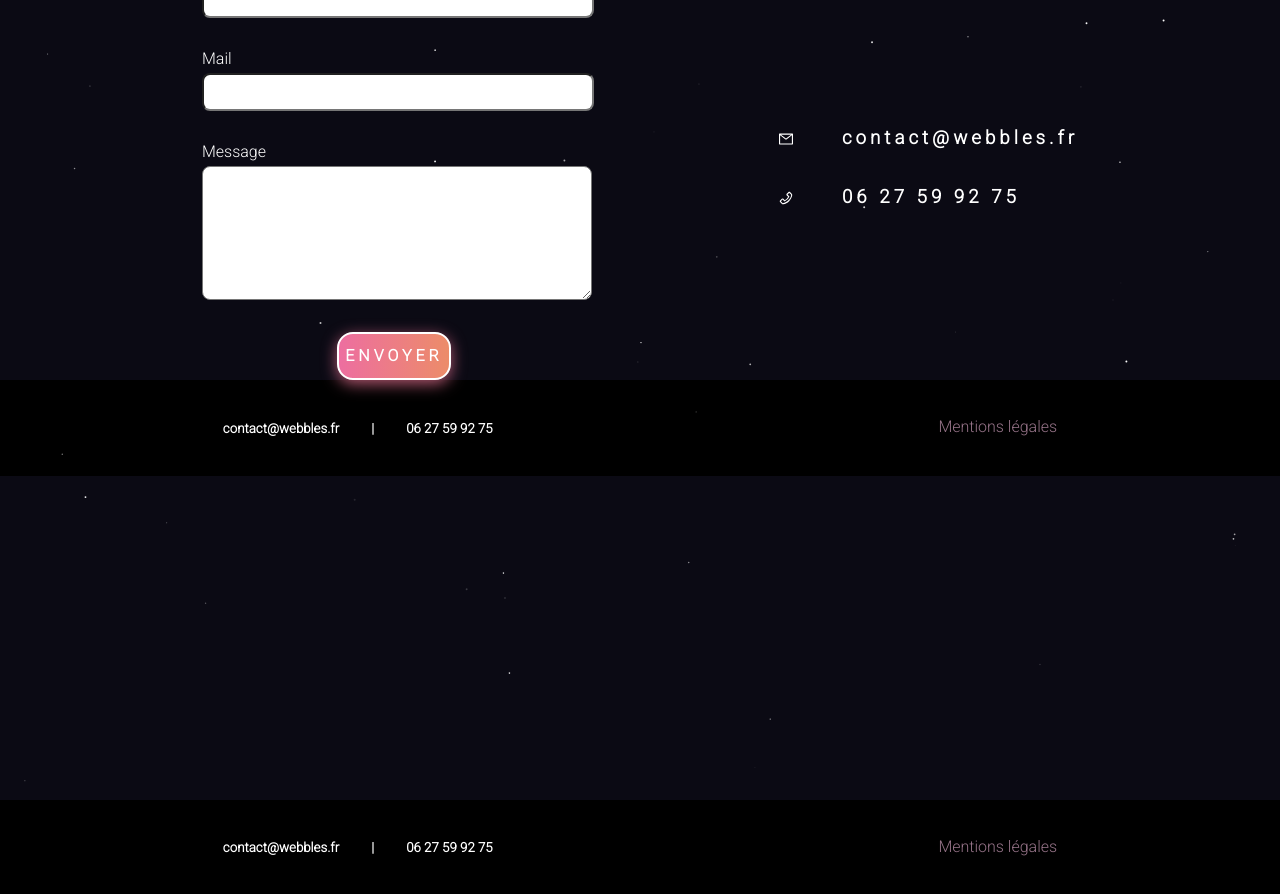
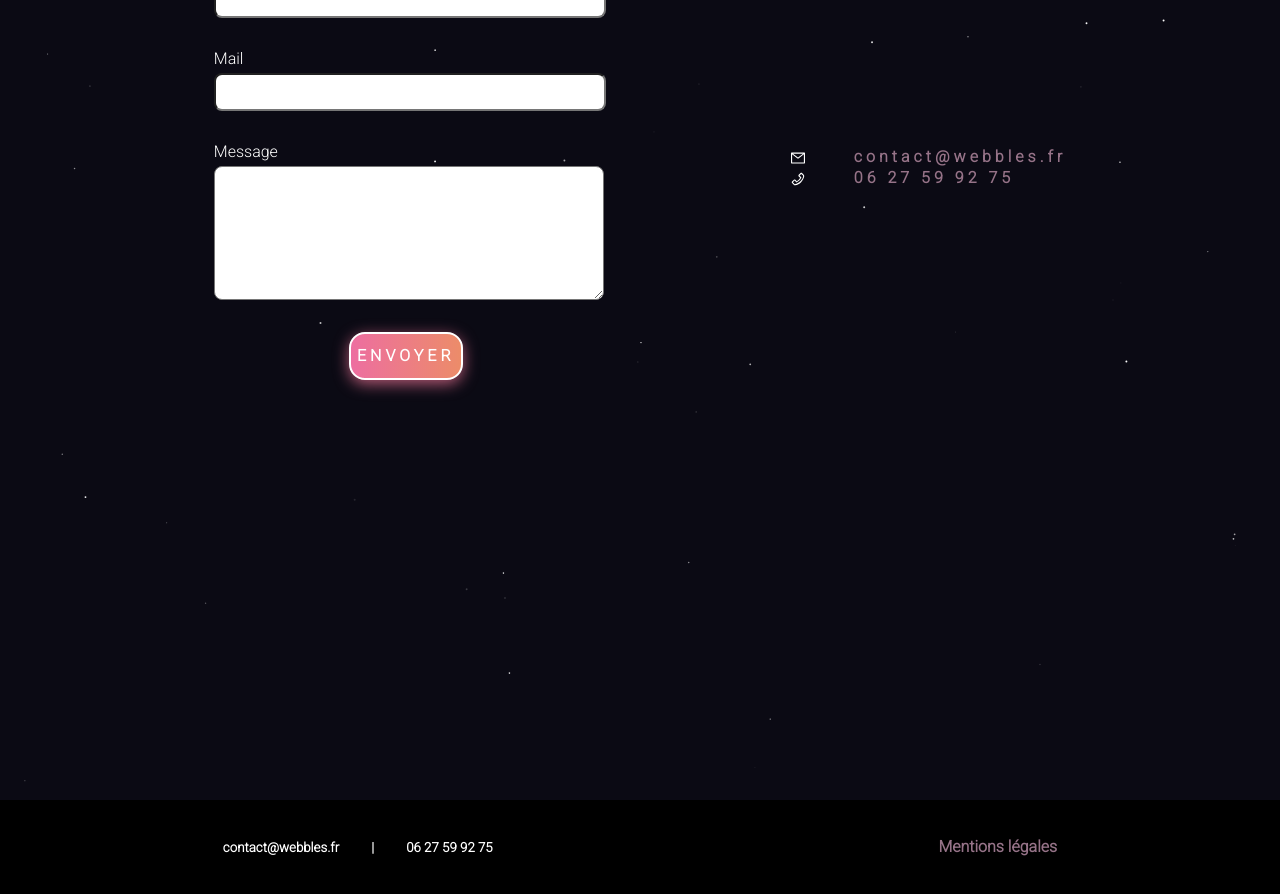
Before and after one commit to SwannDefossez/webbles, a Next.js app: page /contact in a window 1280 px wide. Shown: the part 1120-2014 px from the top of the page. Built offline with nearby package versions, Linux system fonts and the light colour scheme.

Commit message:
ajout lexique et modif page contact

```diff
--- a/src/app/contact/contact.module.scss
+++ b/src/app/contact/contact.module.scss
@@ -30,10 +30,29 @@
   &__info {
     @include flex(column, center, flex-start);
     letter-spacing: 0.25rem;
+    & a {
+      text-decoration: none;
+      color: rgb(150, 115, 136);
+      border-bottom: 0px white solid;
+      font-weight: bold;
+      &::after {
+        content: "";
+        display: block;
+        width: 0;
+        height: 2px;
+        background: #ffffff;
+        transition: width 0.3s;
+      }
+      &:hover::after {
+        width: 100%;
+        //transition: width .3s;
+      }
+    }
   }
   &__mail,
   &__phone {
     @include flex(row, center, center);
     gap: 3rem;
   }
+
 }
--- a/src/app/contact/page.js
+++ b/src/app/contact/page.js
@@ -2,9 +2,10 @@
 import React from "react";
 import css from "./contact.module.scss";
 import ParticleBackground from "../../components/particle/particleBackground";
-import Footer from "../../components/footer/footer";
+
 import Form from "../../components/form/form.jsx";
 import { AiOutlineMail, AiOutlinePhone } from "react-icons/ai";
+import Link from "next/link";
 
 export default function page() {
   return (
@@ -19,16 +20,16 @@ export default function page() {
           <div className={css.contact__info}>
             <div className={css.contact__mail}>
               <AiOutlineMail />
-              <h3>contact@webbles.fr</h3>
+              <Link href={'mailto:contact@webbles.fr'}>contact@webbles.fr</Link>
             </div>
             <div className={css.contact__phone}>
               <AiOutlinePhone />
-              <h3>06 27 59 92 75</h3>
+              <Link href={'tel:+33627599275'}>06 27 59 92 75</Link>
             </div>
           </div>
         </div>
       </div>
-      <Footer />
+
     </div>
   );
 }
--- a/src/components/footer/footer.module.scss
+++ b/src/components/footer/footer.module.scss
@@ -19,6 +19,7 @@
     text-decoration: none;
     color: rgb(150, 115, 136);
     border-bottom: 0px white solid;
+    font-weight: bold;
     &::after {
       content: "";
       display: block;
--- a/src/components/header/header.jsx
+++ b/src/components/header/header.jsx
@@ -183,6 +183,20 @@ function header() {
                 Contact
               </Link>
             </motion.li>
+
+            <motion.li
+              onHoverStart={() => setLiHovered(true)}
+              onHoverEnd={() => setLiHovered(false)}
+              whileHover={{
+                scale: 1.25,
+                transition: { duration: 0.1 },
+              }}
+              className={css.menu__li}
+            >
+              <a className={css.menu__link} href="/lexique#lexique">
+                Lexique
+              </a>
+            </motion.li>
           </motion.ul>
         </motion.div>
 
```
Also changed, not shown: src/app/lexique/page.js (added, +15 -0 lines), src/app/lexique/lexique.module.scss (added).
